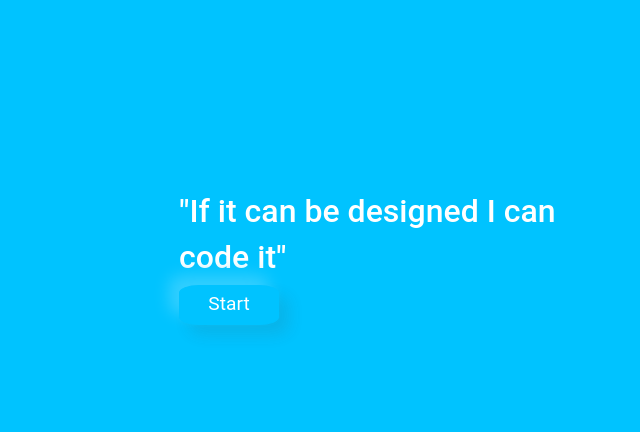
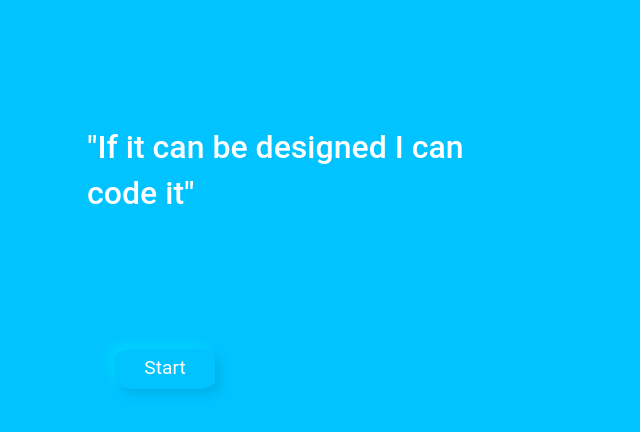
Before and after one commit to jpcollandra/jpakjr, a React (Create React App) app: page / in a window 1280 px wide. Shown: the top 432 px of the page, without its empty margins (13-653 px from the left). Built offline with nearby package versions, Linux system fonts and the light colour scheme.

Commit message:
animated intro text

```diff
--- a/package.json
+++ b/package.json
@@ -12,7 +12,9 @@
     "@types/react": "^18.0.0",
     "@types/react-dom": "^18.0.0",
     "@types/three": "^0.139.0",
+    "animate.css": "^4.1.1",
     "bootstrap": "^5.1.3",
+    "framer-motion": "^6.3.3",
     "package.json": "^2.0.1",
     "react": "^18.1.0",
     "react-bootstrap": "^2.3.0",
--- a/src/App.scss
+++ b/src/App.scss
@@ -15,8 +15,8 @@ $textColor: #ffffff;
   height: 40px;
   width: 100px;
   -webkit-appearance: button;
-  box-shadow: -10px -10px 15px $backgroundColor2,
-    10px 10px 15px rgba(70, 70, 70, 0.12);
+  box-shadow:  5px 5px 11px #00b1e8,
+  -5px -5px 11px #00d5ff;
   position: absolute;
   border-radius: 20%;
   border: 1px solid $backgroundColor;
@@ -25,8 +25,7 @@ $textColor: #ffffff;
 }
 
 .buttonNeomorphic:hover {
-  box-shadow: -10px -10px 15px $backgroundColor2,
-    10px 10px 15px rgba(70, 70, 70, 0.12),
-  inset -10px -10px 15px $backgroundColor2,
-  inset 10px 10px 15px rgba(70, 70, 70, 0.12);
+  background: linear-gradient(145deg, #00b0e6, #00d1ff);
+  box-shadow:  5px 5px 11px #00b1e8,
+             -5px -5px 11px #00d5ff;
 }
--- a/src/App.tsx
+++ b/src/App.tsx
@@ -2,7 +2,7 @@ import React from 'react';
 import './App.scss';
 import Landing from './Pages/landing';
 import 'bootstrap/dist/css/bootstrap.min.css';
-
+import 'animate.css';
 
 function App() {
   return (
--- a/src/Pages/landing.tsx
+++ b/src/Pages/landing.tsx
@@ -2,8 +2,9 @@ import React from "react";
 import Container from "react-bootstrap/Container";
 import Row from "react-bootstrap/Row";
 import Col from "react-bootstrap/Col";
-import { OBJLoader } from 'three/examples/jsm/loaders/OBJLoader'
-import { useLoader } from '@react-three/fiber'
+import { OBJLoader } from "three/examples/jsm/loaders/OBJLoader";
+import { useLoader } from "@react-three/fiber";
+import { motion } from "framer-motion";
 
 export default function Landing() {
   return (
@@ -19,13 +20,20 @@ export default function Landing() {
           width: "100%",
         }}
       >
-        <Row style={{ height: "auto" }}>
+        <Row >
           <Col>
-            <div style={{position: "relative" , margin: "30%", width: "40rem"}}>
-            <h2>"If it can be designed I can</h2>
-            <h2>code it"</h2>
-            <button className="buttonNeomorphic"> Start </button>
+            <motion.div
+              animate={{ x: 100 }}
+              transition={{ ease: "easeOut", duration: 2 }}
+            >
+            <div
+              style={{ position: "relative", marginTop: "20%", width: "40rem" }}
+            >
+              <h2>"If it can be designed I can</h2>
+              <h2>code it"</h2>
             </div>
+            </motion.div>
+            <button className="buttonNeomorphic" style={{margin: "10%"}}> Start </button>
           </Col>
         </Row>
       </Container>
```
Also changed, not shown: 1 other file (tests, documents, lock files or other folders).
